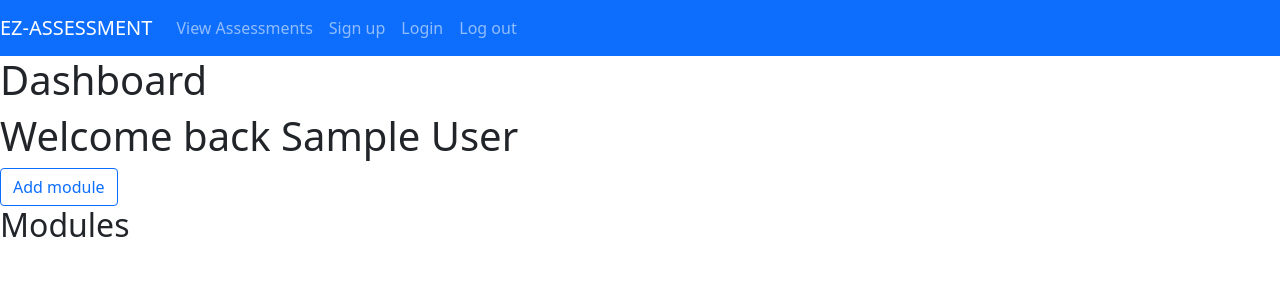
After one commit to Lanrayy/web-app-development-comp2011-cwk2, a Flask app: page /dashboard in a window 1280 px wide. The commit adds this page. Shown: the top 300 px of the page. Run offline with Flask 2, Linux system fonts and the light colour scheme; the visitor is signed in with stand-in values (Sample User, id 1); data that the repository does not hold is empty; some libraries are stand-ins or nearby versions.

Commit message:
Database updated and updating modules funtion working

```diff
--- a/app/forms.py
+++ b/app/forms.py
@@ -19,10 +19,10 @@ class ModuleForm(Form):
 
 # form to add assessements
 class AssessmentForm(Form):
-    title = TextField('name', validators=[DataRequired()])
-    marks = IntegerField('marks', validators=[DataRequired()])
-    worth = IntegerField('worth', validators=[DataRequired()])
-    percent = IntegerField('percent', validators=[DataRequired()])
+    title = TextField('title', validators=[DataRequired()])
+    score = IntegerField('score', validators=[DataRequired()])
+    total_marks = IntegerField('total_marks', validators=[DataRequired()])
+    assessment_worth = IntegerField('assessment_worth', validators=[DataRequired()])
 
 class SignUpForm(Form):
     name = TextField('name', validators=[DataRequired()])
@@ -33,3 +33,6 @@ class SignUpForm(Form):
 class LoginForm(Form):
     username = TextField('name', validators=[DataRequired()])
     password = PasswordField('score', validators=[DataRequired()])
+
+class ButtonForm(Form):
+    submit = SubmitField('Submit')
--- a/app/templates/create_module.html
+++ b/app/templates/add_module.html
@@ -5,7 +5,12 @@
     <p>Please create a module by filling in your assessment details below.</p>
 </div>
 
+<form method="post" name="completed">
+    <button type="submit" name="button" value='back-to-dashboard' class="btn btn-outline-primary update-btn"> < Back to Modules</button>
+</form>
+
 <div class="create-module-container">
+
     <div >{% with messages = get_flashed_messages() %}
             {% if messages %}
              <ul>
--- a/app/templates/base.html
+++ b/app/templates/base.html
@@ -28,30 +28,29 @@
 
         <div class="collapse navbar-collapse" id="navbarSupportedContent">
             <ul class="navbar-nav mr-auto">
-              <li class="nav-item">
-                    <a class="nav-link" href="/signup">Sign up</a>
-              </li>
-              <li class="nav-item">
-                  <a class="nav-link" href="/login">Login</a>
-              </li>
-
-              <li class="nav-item">
-                  <a class="nav-link" href="/home">Home</a>
-                </li>
-
-              <li class="nav-item active">
+            <!-- <li class="nav-item">
+                <a class="nav-link" href="/home">Home</a>
+            </li> -->
+              <!-- <li class="nav-item active">
                 <a class="nav-link" href="/create_assessment">Create Asssessment</a>
-              </li>
-              <li class="nav-item active">
+              </li> -->
+              <!-- <li class="nav-item active">
                   <a class="nav-link" href="/create_module">Create Module</a>
-                </li>
+                </li> -->
                 <li class="nav-item active">
                     <a class="nav-link" href="/view_assessments">View Assessments</a>
                   </li>
+                  <li class="nav-item">
+                        <a class="nav-link" href="/signup">Sign up</a>
+                  </li>
 
+                  <li class="nav-item">
+                      <a class="nav-link" href="/login">Login</a>
+                  </li>
 
-
-
+                  <li class="nav-item active">
+                      <a class="nav-link" href="/logout">Log out</a>
+                  </li>
             </ul>
         </div>
     </nav>
--- /dev/null
+++ b/app/templates/dashboard.html
@@ -0,0 +1,50 @@
+{% extends 'base.html' %}
+{% block content %}
+<div class="page-title">
+    <h1>Dashboard</h1>
+    <h1>Welcome back {{name}}</h1>
+</div>
+<form method="post" name="completed">
+    <button type="submit" name="button" value='add-module' class="btn btn-outline-primary update-btn">Add module</button>
+</form>
+<div class="assessments-page-container">
+    <div >{% with messages = get_flashed_messages() %}
+            {% if messages %}
+             <ul>
+              {% for message in messages %}
+                <li class="alert alert-success">{{ message }} </li>
+              {% endfor %}
+             </ul>
+           {% endif %}
+         {% endwith %}
+    </div>
+    <h2>Modules</h2>
+    <div class="assessment-page">
+        {% for p in data %}
+         <div class="uncompleted-assessments" value={{p.module_code}}>
+             <div class="info-container">
+                 <div class="assessment-title">
+                     {{ p.title }}
+                 </div>
+                 <div>
+                     <div class="assessments-info">
+                        <p> <strong> Module Code:</strong> {{p.module_code}} |
+                            <strong>Number of Assessments:</strong> {{ p.num_of_assessments }}  |
+                            <strong>Average:</strong> {{p.average}} </p>
+                            <strong> Student ID</strong> {{p.student_id}}
+                     </div>
+                     <div class="description">
+                         <p> <strong> Description:</strong> <br> {{ p.description }}</p>
+                     </div>
+                 </div>
+             </div>
+             <div class="update-btn-container">
+                <form method="post" name="completed">
+                    <button type="submit" name="button" value='{{p.module_code}}' class="btn btn-outline-primary update-btn">View Module {{p.module_code}}</button>
+               </form>
+            </div>
+         </div>
+         {% endfor %}
+    </div>
+</div>
+{% endblock%}
--- /dev/null
+++ b/app/templates/logout.html
@@ -0,0 +1,6 @@
+{% extends 'base.html' %}
+{% block content %}
+<div class="page-title">
+    <h1>Logged Out</h1>
+</div>
+{% endblock%}
--- a/app/views.py
+++ b/app/views.py
@@ -1,21 +1,40 @@
 from app import app
-from flask import render_template,flash, request, redirect, url_for
-from .forms import AssessmentForm, ModuleForm, LoginForm, SignUpForm
+from flask import render_template,flash, request, redirect, url_for, session
+from .forms import AssessmentForm, ModuleForm, LoginForm, SignUpForm, ButtonForm
 from app import db, models #commented out to allow the use of
 from flask_login import login_user
-from flask_login import login_required, current_user
+from flask_login import login_required, current_user, logout_user
 from werkzeug.security import generate_password_hash, check_password_hash
 
 import datetime
 
-usermodule = 'COMP2911';
+@app.route('/', methods=['GET','POST'])
+@app.route('/index', methods=['GET','POST'])
+def index():
+    if current_user.is_authenticated:
+        return redirect(url_for('dashboard'))
 
-@app.route('/')
-def index():
-    return "Logged in!!!"
+    title = "Homepage"
+    form=ButtonForm()
+    if request.method == 'POST':
+        try:
+            #get the value of the button clicked
+            clicked_button = request.form['button']
+            #check which button was clicked
+            if clicked_button == 'login':
+                flash(clicked_button)
+                return redirect(url_for('login'))
+            elif clicked_button == 'signup':
+                flash(clicked_button)
+                return redirect(url_for('signup'))
+        except:
+            flash("Error! Unable to perform action. Try again", "danger")
+    return render_template('index.html',
+                            title=title)
 
 @app.route('/signup', methods=['GET','POST'])
 def signup():
+    logout_user()
     title = "Sign up"
     header = "Sign up"
     form = SignUpForm()
@@ -33,7 +52,7 @@ def signup():
     if form.errors!= {}: #if there are no erros from the validators
         for err_message in form.errors.values():
             flash(f'There was an error with creating a user: {err_message}')
-            return redirect(url_for('home'))
+            # return redirect(url_for('dashboard'))
 
     return render_template('signup.html',
                             title=title,
@@ -44,11 +63,11 @@ def signup():
 @app.route('/login', methods=['GET','POST'])
 def login():
     if current_user.is_authenticated:
-        return redirect(url_for('home'))
+        return redirect(url_for('dashboard'))
+
     title = "Login"
     header = "Login"
     form = LoginForm()
-
 
     student = models.Students.query.filter_by(username=form.username.data).first()
 
@@ -57,7 +76,7 @@ def login():
             flash(student.password)
             login_user(student, remember=True)
             student.authenticated = True
-            return redirect(url_for('home'))
+            return redirect(url_for('dashboard'))
 
         else:
             flash('Please check your login details and try again.')
@@ -67,74 +86,186 @@ def login():
                             header=header,
                             form=form)
 
+@app.route('/logout', methods=['GET','POST'])
+def logout():
+    title="Logout"
+    header="Log out"
+    form=LoginForm()
+    session.clear()
+    logout_user()
+    # user clicks signup button
+    return redirect(url_for('login'))
 
-@app.route('/home', methods=['GET','POST'])
-def home():
-    title = "Home"
-    header = "Home"
+#displays all the modules
+@app.route('/dashboard', methods=['GET','POST'])
+@login_required
+def dashboard():
+    title = "dashboard"
+    header = "dashboard"
+    form=ButtonForm()
+    # flash(selected_module)
+    #check if request methos is POST
+    if request.method == 'POST':
+        try:
+            #get the button value & convert it to an integer
+            clicked = request.form['button']
+
+            if clicked == 'add-module':
+                flash(clicked)
+                return redirect(url_for('add_module'))
+            else:
+                flash(clicked)
+                session['selected_module'] = clicked #you can use AJAX as well to pass data betwen the pages
+                return redirect(url_for('view_assessments'))
+        except:
+            flash("Error! Unable to perform action. Try again", "danger")
+
     data = current_user.modules
-    return render_template('home.html',
-                            title=title,
-                            header=header, name=current_user.name,
-                            data=data)
-
-@app.route('/view_assessments', methods=['GET','POST'])
-def view():
-    title = "View"
-    header = "View"
-    # id = request.form['button']
-    # id = int(id)
-
-    data = models.Assessments.query.filter_by(title="COMP2911").all()
-
-    return render_template('view.html',
+    return render_template('dashboard.html',
                             title=title,
                             header=header,
                             name=current_user.name,
-                            data=data)
-
-
-@app.route('/create_module', methods=['GET','POST'])
-def create_module():
-    title = "Create Module"
-    header = "Create Module"
+                            form=form,
+                            data=data
+                            )
+@app.route('/add_module', methods=['GET','POST'])
+@login_required
+def add_module():
+    title = "Add Module"
+    header = "Add Module"
     form = ModuleForm()
     user = current_user
-    if form.validate_on_submit():
-        p = models.Modules( title=form.title.data,
-                            credit = form.num_of_credits.data,
-                            num_of_assessments=form.num_of_assessments.data,
-                            module_code = form.module_code.data)
-        db.session.add(p) # add to database
-        current_user.modules.append(p)
-        db.session.commit()
-        flash("Successfully added")
 
-    return render_template('create_module.html',
+    if request.method == 'POST':
+        try:
+            #check if back to dashboard button clicked
+            if form.validate_on_submit():
+                #get a list of all the modules
+                data = current_user.modules
+                #check if module code already exists
+                for module in data:
+                    if module.module_code == form.module_code.data:
+                        flash("Unable to add! Module already exists")
+                        return redirect(url_for('add_module'))
+
+                #This code will run if there are no duplicate modules
+                p = models.Modules( title=form.title.data,
+                                    credit = form.num_of_credits.data,
+                                    num_of_assessments=form.num_of_assessments.data,
+                                    student_id = current_user.id,
+                                    module_code = form.module_code.data)
+                db.session.add(p) # add to database
+                current_user.modules.append(p)
+                db.session.commit()
+                flash("Successfully added")
+
+            clicked = request.form['button']
+            if clicked == 'back-to-dashboard':
+                flash(clicked)
+                return redirect(url_for('dashboard'))
+        except Exception as e:
+            flash(e)
+
+    return render_template('add_module.html',
                             title=title,
                             header=header,
                             form=form)
 
-
-@app.route('/create_assessment', methods=['GET','POST'])
-def create_assessment():
-    title = "Create Assessment"
-    header = "Create Assessment"
+@app.route('/add_assessment', methods=['GET','POST'])
+def add_assessment():
+    title = "Add Assessment"
+    header = "Add Assessment"
     form = AssessmentForm()
     user = current_user
+    selected_module = session.get('selected_module', None)
 
-    if form.validate_on_submit():
-        p = models.Assessments( title=form.title.data,
-                                marks = form.marks.data,
-                                worth=form.worth.data,
-                                percent=form.percent.data)
-        db.session.add(p) # add to database
+    if request.method == 'POST':
+        try:
+            if form.validate_on_submit(): #check if the form validates
+                if form.score.data > form.total_marks.data:#check marks is less than worth
+                    raise Exception('Error! Marks greater than worth!')
 
-        # current_user.modules.assessments.append(p)
-        db.session.commit()
-        flash("Successfully added")
+                #calculate percentage
+                percent = (form.score.data / form.total_marks.data)* 100
 
-    return render_template('create_assessment.html',
+                p = models.Assessments( title = form.title.data,
+                                        score = form.score.data,
+                                        total_marks = form.total_marks.data,
+                                        score_percent = percent,
+                                        assessment_worth = form.assessment_worth.data,
+                                        module_code= selected_module,
+                                        student_id = current_user.id)
+                db.session.add(p) # add to database
+                db.session.commit()
+                flash("Successfully added")
+
+                #calulate weighted avarage and update the right module
+                weighted_average = 0
+                data = models.Assessments.query.filter_by(module_code=selected_module).filter_by(student_id=current_user.id).all()
+                for assessment in data:
+                    worth = assessment.assessment_worth / 100
+                    weighted_average += (worth * assessment.score_percent)
+                flash(weighted_average)
+
+                #update the selected module module
+                module = models.Modules.query.filter_by(module_code=selected_module).filter_by(student_id=current_user.id).first()
+                module.average = weighted_average
+                flash("Module information Successfully updated")
+
+            # if user clicks a button, check if the button is the back button
+            clicked = request.form['back_button']
+            if clicked == 'back-to-module':
+                flash(clicked)
+                return redirect(url_for('view_assessments'))
+        except Exception as e:
+            flash(e)
+
+    return render_template('add_assessment.html',
                             title=title,
                             header=header,
-                            form=form)
+                            form=form,
+                            selected_module = selected_module,
+                            student_id = current_user.name)
+
+@app.route('/view_assessments', methods=['GET','POST'])
+def view_assessments():
+    title = "View"
+    header = "View"
+    selected_module = session.get('selected_module', None)
+    if request.method == 'POST':
+        try:
+            #get the button value & convert it to an integer
+            clicked = request.form['button']
+            if clicked == 'add-assessment':
+                flash(clicked)
+                #check that user can add assessment else raise exception
+                student_modules = current_user.modules #get module information
+                count = 0 # count for the number of modules
+                for m in student_modules:
+                    if m.module_code == selected_module:
+                        module = m
+                assessments = models.Assessments.query.filter_by(module_code=selected_module).filter_by(student_id=current_user.id).all()
+                for a in assessments:
+                    count+=1
+                flash(count)
+                flash(module.num_of_assessments)
+
+                if count >= module.num_of_assessments:
+                    raise Exception('You have added the maximum number of assessment for this module')
+                else:
+                    return redirect(url_for('add_assessment'))
+            elif clicked == 'back-to-dashboard':
+                return redirect(url_for('dashboard'))
+
+        except Exception as e:
+            flash(e)
+
+    # data = models.Assessments.query.all()
+    data = models.Assessments.query.filter_by(module_code=selected_module).filter_by(student_id=current_user.id).all()
+
+    return render_template('view_assessments.html',
+                            title=title,
+                            header=header,
+                            name=current_user.name,
+                            selected_module = selected_module,
+                            data=data)
```
Also changed, not shown: app/models.py (+8 -5 lines), app/templates/add_assessment.html (renamed from app/templates/create_assessment.html, +24 -21 lines), app/templates/home.html (deleted, +0 -27 lines), app/templates/index.html (added, +15 -0 lines), app/templates/view.html (deleted, +0 -27 lines), app/templates/view_assessments.html (added, +43 -0 lines), migrations/versions/28ba2fc7a0c9_intial_migration.py (renamed from migrations/versions/1aa80641d622_relationship_added_between_modules_and_.py, +25 -18 lines), app.db, 1 other file. Lines whose indentation alone changed are shown as unchanged.
